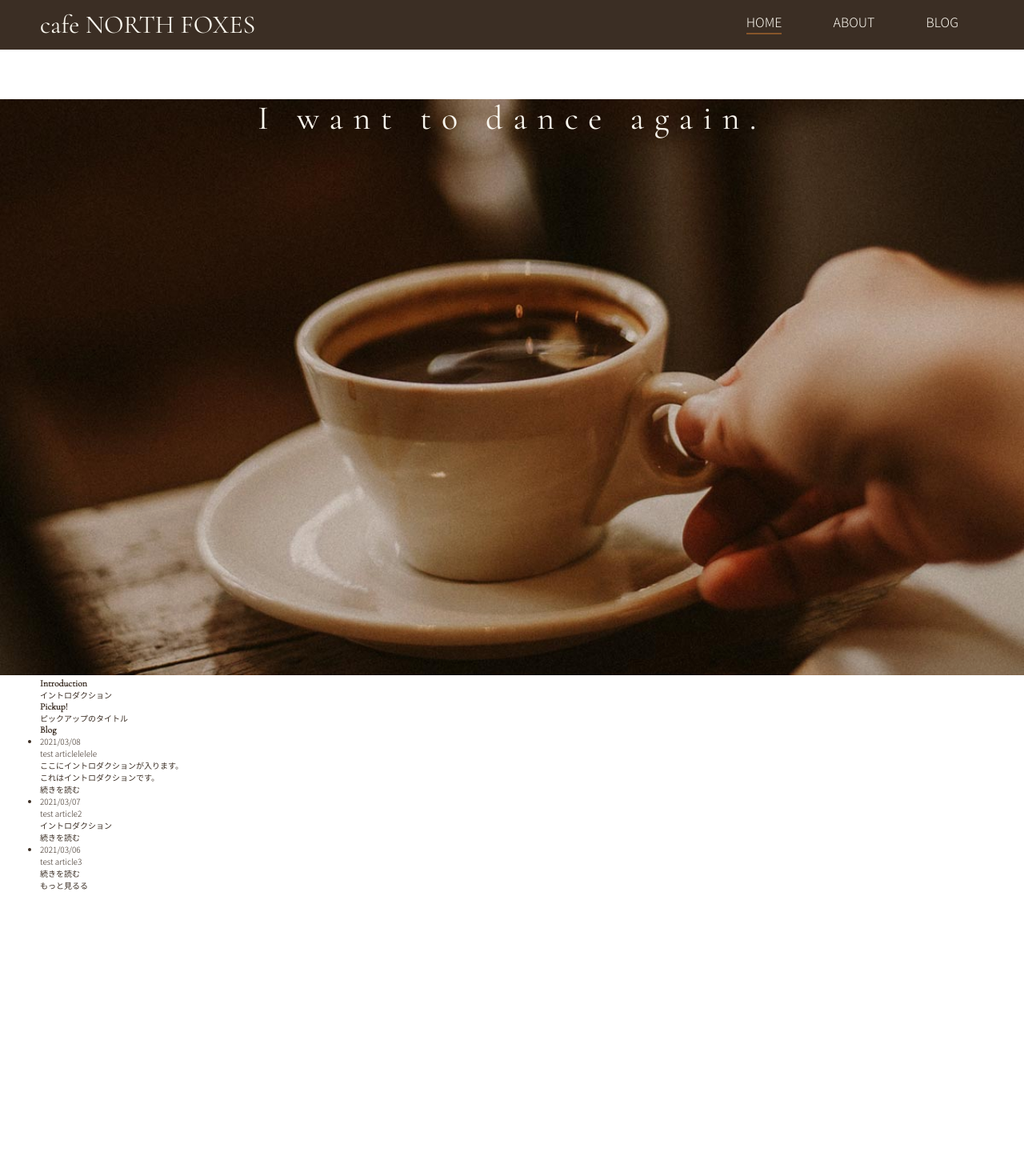
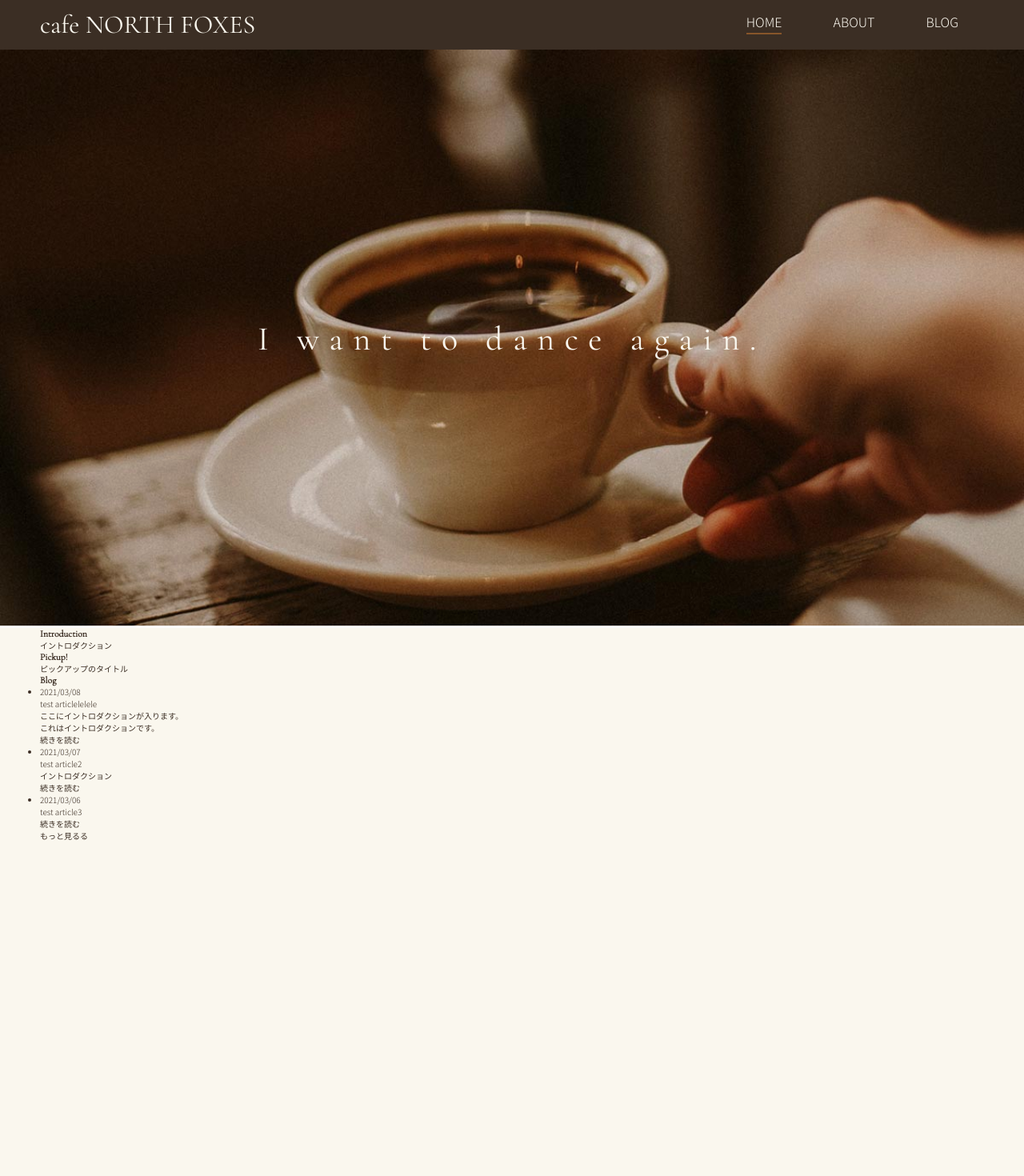
Before and after one commit to masayuki-abe/nuxtjs, a Nuxt app: page / in a window 1280 px wide. Shown: the top 1470 px of the page at 80% size. Built offline with nearby package versions, Linux system fonts and the light colour scheme.

Commit message:
position:stickyに方針変更

```diff
--- a/components/organisms/HeroImage.vue
+++ b/components/organisms/HeroImage.vue
@@ -4,7 +4,7 @@
   id="visual"
   ref="visualBox"
   :class=pageName
-  :style="{marginTop: hHeightPadding}"
+  :style="{top: hHeightPadding}"
 >
   <client-only>
     <swiper :options="swiperOption">
@@ -53,28 +53,17 @@ export default {
       },
       visualHeight: 0
     }
-  },
-  mounted(){
-    //リサイズしたとき含めてヘッダの高さを取得
-    let htmlVisual = document.getElementById('visual');
-    let vHeight = htmlVisual.clientHeight;
-    this.visualHeight = vHeight
-    this.$nextTick(() => {
-      window.addEventListener('resize', () => {
-        this.visualHeight = vHeight
-      })
-    })
-    this.$emit('getVisualHeight',this.visualHeight)
-  },
+  }
 }
 </script>
 
 <style lang="scss">
 #visual{
-  overflow: hidden;
+  position: sticky;
+  left: 0;
+  top: 0;
   &.index{
-    position: relative;
-    @include dflex(c,st);
+    @include dflex(c,c);
     .swiper-container{
       width: 100%;
       height: auto;
@@ -91,12 +80,13 @@ export default {
       }
     }
     .visual-text{
-      @include dflex(c,st);
+      @include dflex(c,c);
       position: absolute;
       left: 0;
       top: 0;
       z-index: 100;
       width: 100%;
+      height: 100%;
       h2{
         @include dflex(c,c);
         color: $milk;
--- a/layouts/default.vue
+++ b/layouts/default.vue
@@ -4,12 +4,11 @@
     @getHeaderHeight = "headerHeight"
   />
   <HeroImage
+    @getVisualHeight = "visualHeight"
     :hHeightPadding="hHeight"
   />
   <div
-    @getVisualHeight = "visualHeight"
     id="wrap"
-    :style="{paddingTop: vHeight + 'px'}"
   >
     <Nuxt />
   </div><!--/wrap-->
@@ -50,7 +49,7 @@ export default {
     },
     visualHeight(visualHeight){
       this.vHeight = visualHeight + 'px'
-      console.log(this.vHeight + 'pxyyy')
+      console.log(this.vHeight + 'vheight')
     },
   }
 }
@@ -59,5 +58,10 @@ export default {
 <style lang="scss">
 body{
   position: relative;
+  #wrap{
+    position: relative;
+    z-index: 100;
+    background-color: $milk;
+  }
 }
 </style>
```
